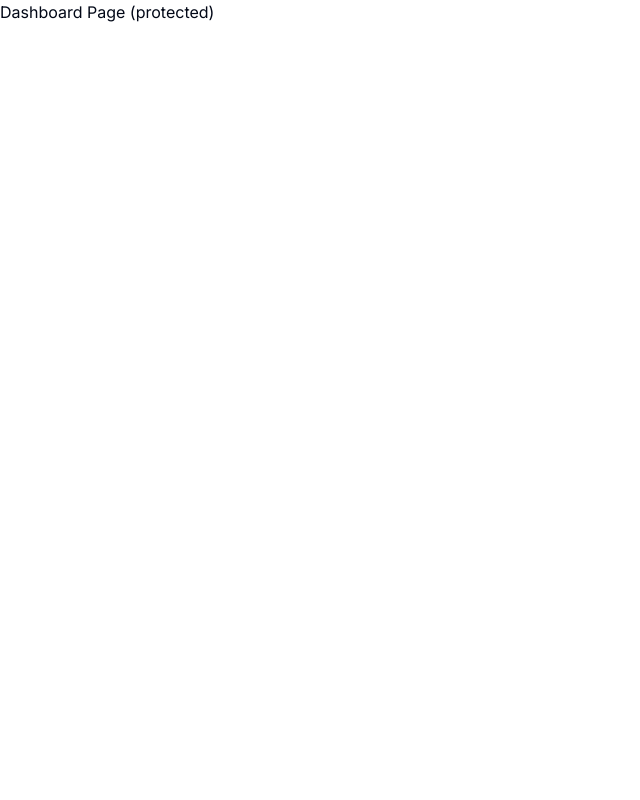
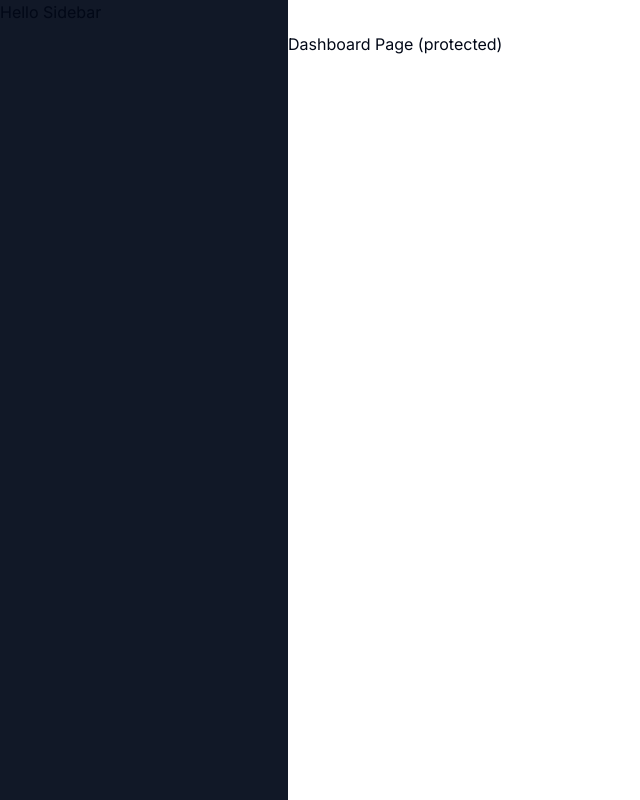
Before and after one commit to Aneeshh18/AI-GENIUS, a Next.js app in the folder ai-genius/: page /dashboard in a window 1280 px wide. Shown: the whole page, without its empty margins (0-640 px from the left). Built offline with nearby package versions, Linux system fonts and the light colour scheme.

Commit message:
Sidebar and navbar set

```diff
--- /dev/null
+++ b/ai-genius/app/(auth)/layout.tsx
@@ -0,0 +1,5 @@
+function AuthLayout({ children }: { children: React.ReactNode }) {
+    return <div className="flex items-center justify-center h-full">{children}</div>;
+  }
+
+  export default AuthLayout;
--- a/ai-genius/app/(dashboard)/(routes)/dashboard/page.tsx
+++ b/ai-genius/app/(dashboard)/(routes)/dashboard/page.tsx
@@ -1,10 +1,12 @@
-import { Button } from "@/components/ui/button";
-import { DESTRUCTION } from "dns";
+import { UserButton } from '@clerk/nextjs';
 
 
 const DashboardPage = () => {
   return(
-    <p>Dashboard Page (protected)</p>
+    <div>
+      <p>Dashboard Page (protected)</p>
+      <UserButton afterSignOutUrl='/'/>
+    </div>
   )
 }
 export default DashboardPage;
--- /dev/null
+++ b/ai-genius/app/(dashboard)/layout.tsx
@@ -0,0 +1,23 @@
+import Navbar from "@/components/navbar";
+
+const DashboardLayout = ({
+    children
+  }: {
+    children: React.ReactNode;
+  }) => {
+    return (
+      <div className="h-full relative">
+        <div className="hidden h-full md:flex md:w-72 md:flex-col md:fixed md:inset-y-0 z-[80] bg-gray-900">
+            <div>
+                Hello Sidebar
+            </div>
+        </div>
+        <main className="md:pl-72">
+            <Navbar />
+            {children}
+        </main>
+      </div>
+     );
+  }
+
+  export default DashboardLayout;
--- a/ai-genius/app/(landing)/page.tsx
+++ b/ai-genius/app/(landing)/page.tsx
@@ -1,8 +1,22 @@
+import { Button } from "@/components/ui/button";
+import Link from 'next/link';
 
 const LandingPage = () => {
   return (
     <div>
         Landing page(unprotected)
+        <div>
+          <Link href="/sign-in">
+            <Button>
+              Login
+            </Button>
+          </Link>
+          <Link href="/sign-up">
+            <Button>
+              Register
+            </Button>
+          </Link>
+        </div>
     </div>
    );
 }
--- /dev/null
+++ b/ai-genius/components/navbar.tsx
@@ -0,0 +1,16 @@
+import { Menu } from "lucide-react";
+import { Button } from "./ui/button";
+
+
+
+const Navbar = () =>{
+    return(
+        <div className="flex items-center p-4">
+            <Button variant="ghost" size="icon" className="md:hidden">
+                <Menu/>
+            </Button>
+        </div>
+    )
+}
+
+export default Navbar;
```
Also changed, not shown: 1 other file (tests, documents, lock files or other folders).
